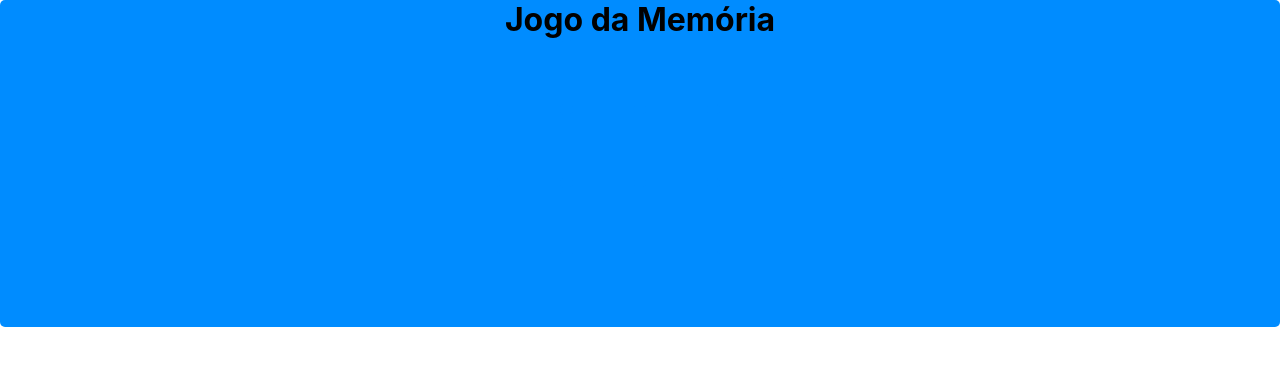
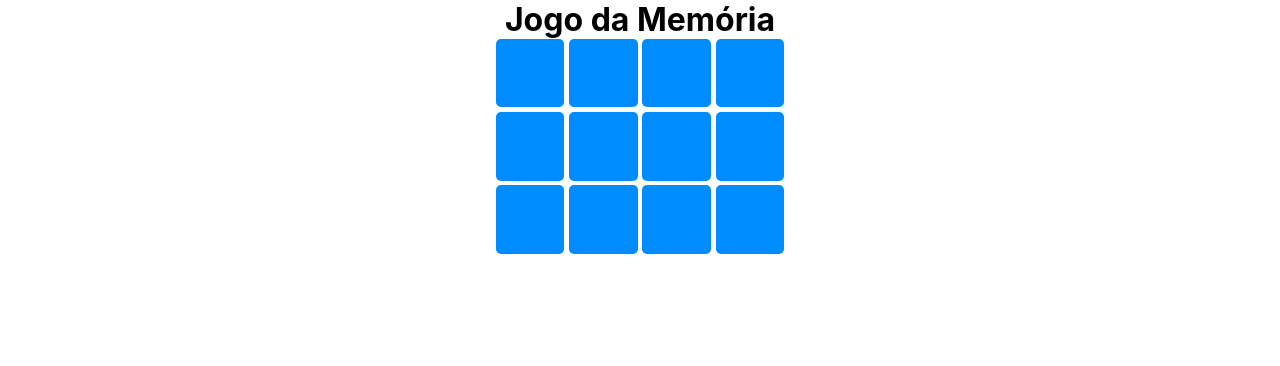
Before and after one commit to rogermsouza/engReact, a React (Create React App) app: page /Atv08 in a window 1280 px wide. Shown: the top 366 px of the page. Built offline with nearby package versions, Linux system fonts and the light colour scheme.

Commit message:
Correção Atv08.js

```diff
--- a/src/Atv08.js
+++ b/src/Atv08.js
@@ -6,7 +6,7 @@ import Cards from './Cartas'; // Certifique-se de que o nome do arquivo é 'Card
 export default function Carta() {
   return (
     <div>
-      <div className="card">
+      <div>
         <h1>Jogo da Memória</h1>
 
         <Cards />
```
